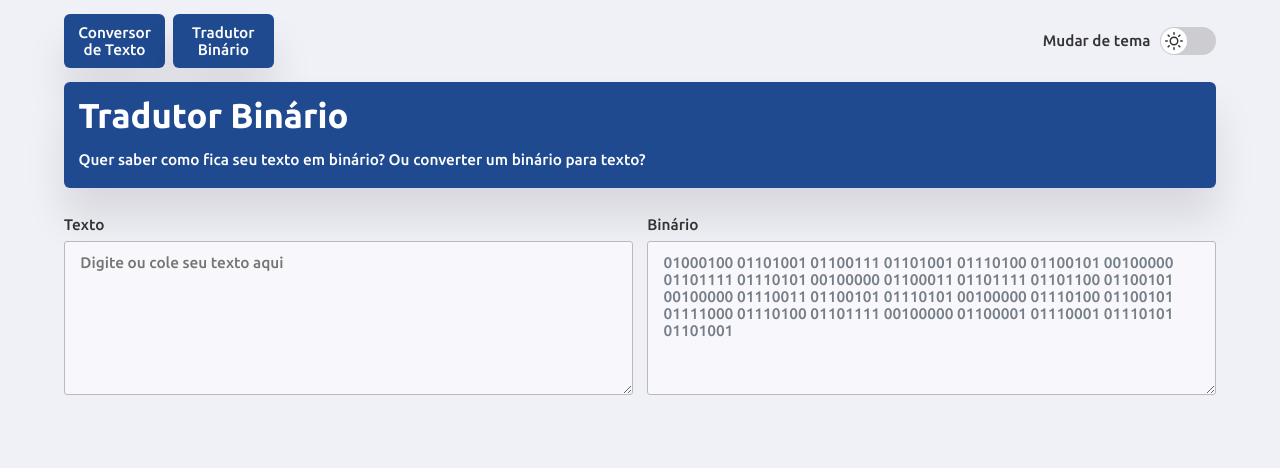
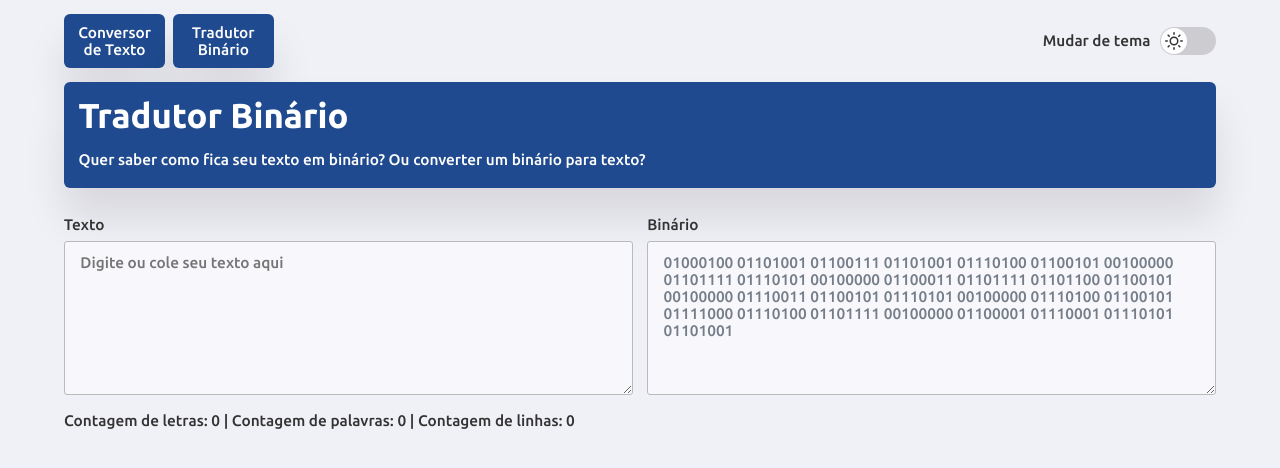
Before and after one commit to Robson16/converttext-app, a React (Create React App) app: page /binary-translator in a window 1280 px wide. Shown: the top 468 px of the page. Built offline with nearby package versions, Linux system fonts and the light colour scheme.

Commit message:
Text Converter functionalities in a custom hook with counts of character, words and lines imputed

```diff
--- a/src/App.tsx
+++ b/src/App.tsx
@@ -1,6 +1,7 @@
 import React from 'react';
 import { BrowserRouter } from 'react-router-dom';
 import { ToastContainer } from 'react-toastify';
+import 'react-toastify/dist/ReactToastify.css';
 import Navbar from './components/Navbar';
 import AppProvider from './hooks';
 import Routes from './routes';
--- a/src/components/Textarea/styles.ts
+++ b/src/components/Textarea/styles.ts
@@ -3,7 +3,6 @@ import styled from 'styled-components';
 
 export const Container = styled.div`
   position: relative;
-  margin-bottom: 3rem;
 
   label {
     font-size: 1.6rem;
--- a/src/hooks/index.tsx
+++ b/src/hooks/index.tsx
@@ -1,9 +1,12 @@
 import React from 'react';
 
 import { ThemeProvider } from './useTheme';
+import { TextConverterProvider } from './useTextConverter';
 
 const AppProvider: React.FC = ({ children }) => (
-  <ThemeProvider>{children}</ThemeProvider>
+  <ThemeProvider>
+    <TextConverterProvider>{children}</TextConverterProvider>
+  </ThemeProvider>
 );
 
 export default AppProvider;
--- /dev/null
+++ b/src/hooks/useTextConverter.tsx
@@ -0,0 +1,169 @@
+import React, {
+  createContext,
+  useCallback,
+  useContext,
+  useEffect,
+  useState,
+} from 'react';
+import { toast } from 'react-toastify';
+import {
+  convertBinaryToText,
+  convertTextToBinary,
+  convertToAlternatingCase,
+  convertToCapitalizedCase,
+  convertToInverseCase,
+  convertToSentenceCase,
+  convertToUrlCase,
+} from '../utils/textConversion';
+
+interface TextConverterContextData {
+  placeholder: string;
+  text: string;
+  binary: string;
+  countLetter: number;
+  countWord: number;
+  countLine: number;
+  handleTextInput(input: string): void;
+  handleBinaryInput(input: string): void;
+  handleSentenceCase(): void;
+  handleCapitalizedCase(): void;
+  handleUpperCase(): void;
+  handleLowerCase(): void;
+  handleAlternatingCase(): void;
+  handleInverseCase(): void;
+  handleUrlCase(): void;
+  handleCopy(): void;
+  handleClear(): void;
+}
+
+const TextConverterContext = createContext<TextConverterContextData>(
+  {} as TextConverterContextData,
+);
+
+const TextConverterProvider: React.FC = ({ children }) => {
+  const initialPlaceholder = 'Digite ou cole seu texto aqui';
+
+  const [placeholder, setPlaceholder] = useState(initialPlaceholder);
+  const [text, setText] = useState('');
+  const [binary, setBinary] = useState('');
+  const [countLetter, setCountLetter] = useState(0);
+  const [countWord, setCountWord] = useState(0);
+  const [countLine, setCountLine] = useState(0);
+
+  const handleTextInput = useCallback((input: string) => {
+    setText(input);
+  }, []);
+
+  const handleBinaryInput = useCallback((input: string) => {
+    setBinary(input);
+  }, []);
+
+  const handleSentenceCase = useCallback(() => {
+    setText(convertToSentenceCase(text));
+    setPlaceholder(convertToSentenceCase(placeholder));
+  }, [text, placeholder]);
+
+  const handleCapitalizedCase = useCallback(() => {
+    setText(convertToCapitalizedCase(text));
+    setPlaceholder(convertToCapitalizedCase(placeholder));
+  }, [text, placeholder]);
+
+  const handleUpperCase = useCallback(() => {
+    setText(text.trim().toUpperCase());
+    setPlaceholder(placeholder.trim().toUpperCase());
+  }, [text, placeholder]);
+
+  const handleLowerCase = useCallback(() => {
+    setText(text.trim().toLowerCase());
+    setPlaceholder(placeholder.trim().toLowerCase());
+  }, [text, placeholder]);
+
+  const handleAlternatingCase = useCallback(() => {
+    setText(convertToAlternatingCase(text));
+    setPlaceholder(convertToAlternatingCase(placeholder));
+  }, [text, placeholder]);
+
+  const handleInverseCase = useCallback(() => {
+    setText(convertToInverseCase(text));
+    setPlaceholder(convertToInverseCase(placeholder));
+  }, [text, placeholder]);
+
+  const handleUrlCase = useCallback(() => {
+    setText(convertToUrlCase(text));
+    setPlaceholder(convertToUrlCase(placeholder));
+  }, [text, placeholder]);
+
+  const handleCopy = useCallback(() => {
+    navigator.clipboard.writeText(text).then(
+      () => {
+        toast.success('Copiado para sua área de transferência');
+      },
+      error => {
+        toast.error(error);
+      },
+    );
+  }, [text]);
+
+  const handleClear = useCallback(() => {
+    setText('');
+  }, []);
+
+  useEffect(() => {
+    setCountLetter(text.length);
+    setCountWord(
+      text
+        .trim()
+        .split(/\s+/)
+        .filter(word => word !== '').length,
+    );
+    setCountLine(text.length ? text.split(/\r\n|\r|\n/).length : 0);
+
+    if (text.length) {
+      setBinary(convertTextToBinary(text));
+    } else {
+      setBinary(convertTextToBinary(initialPlaceholder));
+    }
+  }, [text]);
+
+  useEffect(() => {
+    if (!binary.length || binary === convertTextToBinary(initialPlaceholder)) {
+      setText('');
+    } else {
+      setText(convertBinaryToText(binary));
+    }
+  }, [binary]);
+
+  return (
+    <TextConverterContext.Provider
+      value={{
+        placeholder,
+        text,
+        binary,
+        countLetter,
+        countWord,
+        countLine,
+        handleTextInput,
+        handleBinaryInput,
+        handleSentenceCase,
+        handleCapitalizedCase,
+        handleUpperCase,
+        handleLowerCase,
+        handleAlternatingCase,
+        handleInverseCase,
+        handleUrlCase,
+        handleCopy,
+        handleClear,
+      }}
+    >
+      {children}
+    </TextConverterContext.Provider>
+  );
+};
+
+function useTextConverter(): TextConverterContextData {
+  const context = useContext(TextConverterContext);
+
+  return context;
+}
+
+export { TextConverterProvider, useTextConverter };
--- a/src/pages/BinaryTranslator/index.tsx
+++ b/src/pages/BinaryTranslator/index.tsx
@@ -1,33 +1,20 @@
-import React, { useEffect, useState } from 'react';
+import React from 'react';
 import Header from '../../components/Header';
 import Textarea from '../../components/Textarea';
-import {
-  convertBinaryToText,
-  convertTextToBinary,
-} from '../../utils/textConversion';
-import { Container } from './styles';
+import { useTextConverter } from '../../hooks/useTextConverter';
+import { Container, Form } from './styles';
 
 const BinaryTranslator: React.FC = () => {
-  const placeholder = 'Digite ou cole seu texto aqui';
-
-  const [text, setText] = useState('');
-  const [binary, setBinary] = useState('');
-
-  useEffect(() => {
-    if (text.length) {
-      setBinary(convertTextToBinary(text));
-    } else {
-      setBinary(convertTextToBinary(placeholder));
-    }
-  }, [text]);
-
-  useEffect(() => {
-    if (!binary.length || binary === convertTextToBinary(placeholder)) {
-      setText('');
-    } else {
-      setText(convertBinaryToText(binary));
-    }
-  }, [binary]);
+  const {
+    placeholder,
+    text,
+    binary,
+    countLetter,
+    countWord,
+    countLine,
+    handleTextInput,
+    handleBinaryInput,
+  } = useTextConverter();
 
   return (
     <Container>
@@ -39,25 +26,32 @@ const BinaryTranslator: React.FC = () => {
         </p>
       </Header>
       <main>
-        <form>
+        <Form>
           <Textarea
             name="text"
             label="Texto"
             placeholder={placeholder}
             value={text}
-            onChange={e => {
-              setText(e.target.value);
+            onChange={event => {
+              handleTextInput(event.target.value);
             }}
           />
           <Textarea
             name="binary"
             label="Binário"
             value={binary}
-            onChange={e => {
-              setBinary(e.target.value);
+            onChange={event => {
+              handleBinaryInput(event.target.value);
             }}
           />
-        </form>
+        </Form>
+        <p>
+          {`
+          Contagem de letras: ${countLetter} |
+          Contagem de palavras: ${countWord} |
+          Contagem de linhas: ${countLine}
+          `}
+        </p>
       </main>
     </Container>
   );
--- a/src/pages/BinaryTranslator/styles.ts
+++ b/src/pages/BinaryTranslator/styles.ts
@@ -1,13 +1,14 @@
 import styled from 'styled-components';
 
-export const Container = styled.div`
-  form {
-    display: grid;
-    grid-template-columns: 1fr;
-    grid-gap: 1.5rem;
+export const Container = styled.div``;
 
-    @media (min-width: 992px) {
-      grid-template-columns: repeat(2, 1fr);
-    }
+export const Form = styled.form`
+  display: grid;
+  grid-template-columns: 1fr;
+  gap: 1.5rem;
+  margin-bottom: 1.5rem;
+
+  @media (min-width: 992px) {
+    grid-template-columns: repeat(2, 1fr);
   }
 `;
--- a/src/pages/ConvertText/index.tsx
+++ b/src/pages/ConvertText/index.tsx
@@ -1,73 +1,28 @@
-import React, { useCallback, useState } from 'react';
-import { toast } from 'react-toastify';
-import 'react-toastify/dist/ReactToastify.css';
+import React from 'react';
 import Button from '../../components/Button';
 import Header from '../../components/Header';
 import Textarea from '../../components/Textarea';
-import {
-  convertToAlternatingCase,
-  convertToCapitalizedCase,
-  convertToInverseCase,
-  convertToSentenceCase,
-  convertToUrlCase,
-} from '../../utils/textConversion';
-import { Container, Actions } from './styles';
+import { useTextConverter } from '../../hooks/useTextConverter';
+import { Actions, Container, Form } from './styles';
 
 const ConvertText: React.FC = () => {
-  const [placeholder, setPlaceholder] = useState(
-    'Digite ou cole seu texto aqui',
-  );
-  const [text, setText] = useState('');
-
-  const handleSentenceCase = useCallback(() => {
-    setText(convertToSentenceCase(text));
-    setPlaceholder(convertToSentenceCase(placeholder));
-  }, [text, placeholder]);
-
-  const handleCapitalizedCase = useCallback(() => {
-    setText(convertToCapitalizedCase(text));
-    setPlaceholder(convertToCapitalizedCase(placeholder));
-  }, [text, placeholder]);
-
-  const handleUpperCase = useCallback(() => {
-    setText(text.trim().toUpperCase());
-    setPlaceholder(placeholder.trim().toUpperCase());
-  }, [text, placeholder]);
-
-  const handleLowerCase = useCallback(() => {
-    setText(text.trim().toLowerCase());
-    setPlaceholder(placeholder.trim().toLowerCase());
-  }, [text, placeholder]);
-
-  const handleAlternatingCase = useCallback(() => {
-    setText(convertToAlternatingCase(text));
-    setPlaceholder(convertToAlternatingCase(placeholder));
-  }, [text, placeholder]);
-
-  const handleInverseCase = useCallback(() => {
-    setText(convertToInverseCase(text));
-    setPlaceholder(convertToInverseCase(placeholder));
-  }, [text, placeholder]);
-
-  const handleUrlCase = useCallback(() => {
-    setText(convertToUrlCase(text));
-    setPlaceholder(convertToUrlCase(placeholder));
-  }, [text, placeholder]);
-
-  const handleCopy = useCallback(() => {
-    navigator.clipboard.writeText(text).then(
-      () => {
-        toast.success('Copiado para sua área de transferência');
-      },
-      error => {
-        toast.error(error);
-      },
-    );
-  }, [text]);
-
-  const handleClear = useCallback(() => {
-    setText('');
-  }, []);
+  const {
+    text,
+    placeholder,
+    countLetter,
+    countWord,
+    countLine,
+    handleTextInput,
+    handleSentenceCase,
+    handleCapitalizedCase,
+    handleUpperCase,
+    handleLowerCase,
+    handleAlternatingCase,
+    handleInverseCase,
+    handleUrlCase,
+    handleCopy,
+    handleClear,
+  } = useTextConverter();
 
   return (
     <Container>
@@ -79,18 +34,25 @@ const ConvertText: React.FC = () => {
         </p>
       </Header>
       <main>
-        <form>
+        <Form>
           <Textarea
             name="text"
             label="Digite seu texto e escolha o tipo de formato que deseja converter."
             placeholder={placeholder}
             value={text}
-            onChange={e => {
-              setText(e.target.value);
+            onChange={event => {
+              handleTextInput(event.target.value);
             }}
             autoFocus
           />
-        </form>
+        </Form>
+        <p>
+          {`
+          Contagem de letras: ${countLetter} |
+          Contagem de palavras: ${countWord} |
+          Contagem de linhas: ${countLine}
+          `}
+        </p>
         <Actions>
           <Button onClick={handleUrlCase}>formato-url</Button>
           <Button onClick={handleSentenceCase}>Formato frase</Button>
--- a/src/pages/ConvertText/styles.ts
+++ b/src/pages/ConvertText/styles.ts
@@ -1,6 +1,14 @@
 import styled from 'styled-components';
 
-export const Container = styled.div``;
+export const Container = styled.div`
+  & > main {
+    display: flex;
+    flex-direction: column;
+    gap: 1.5rem;
+  }
+`;
+
+export const Form = styled.form``;
 
 export const Actions = styled.div`
   display: flex;
```
